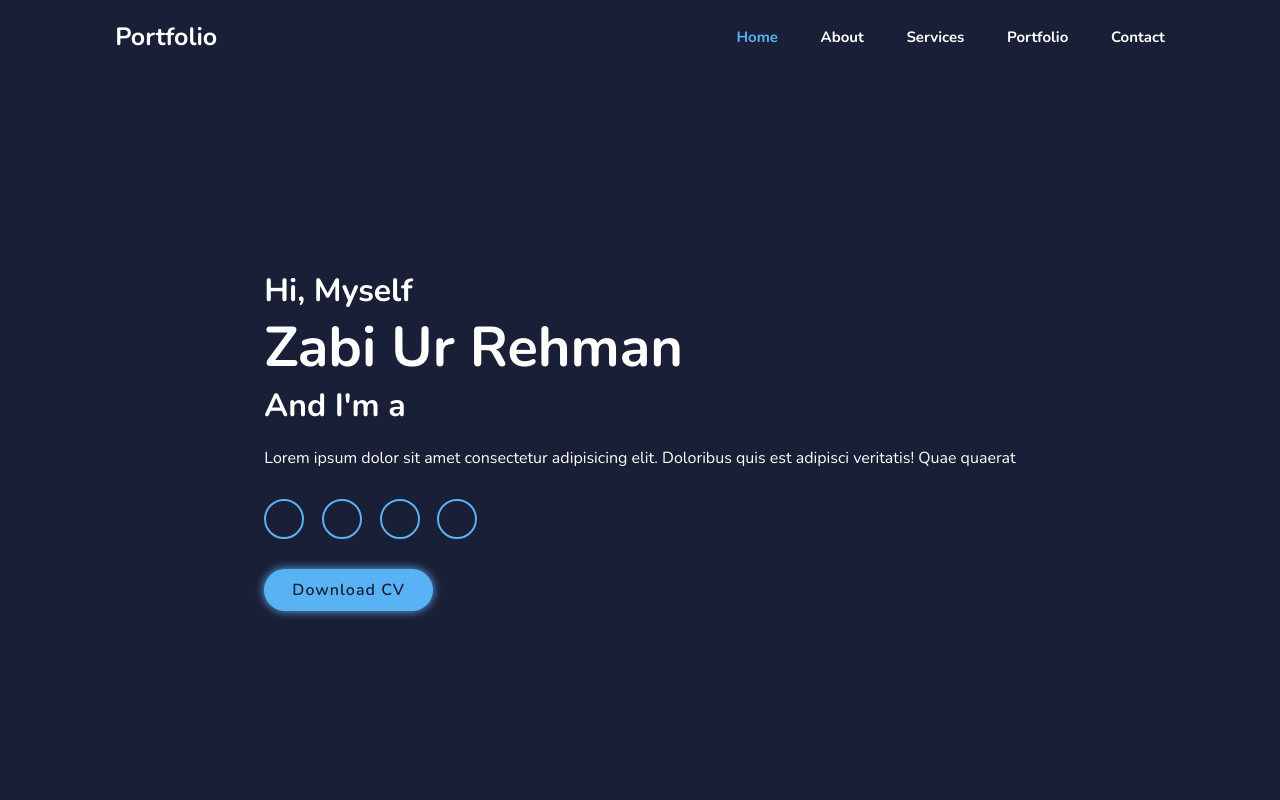
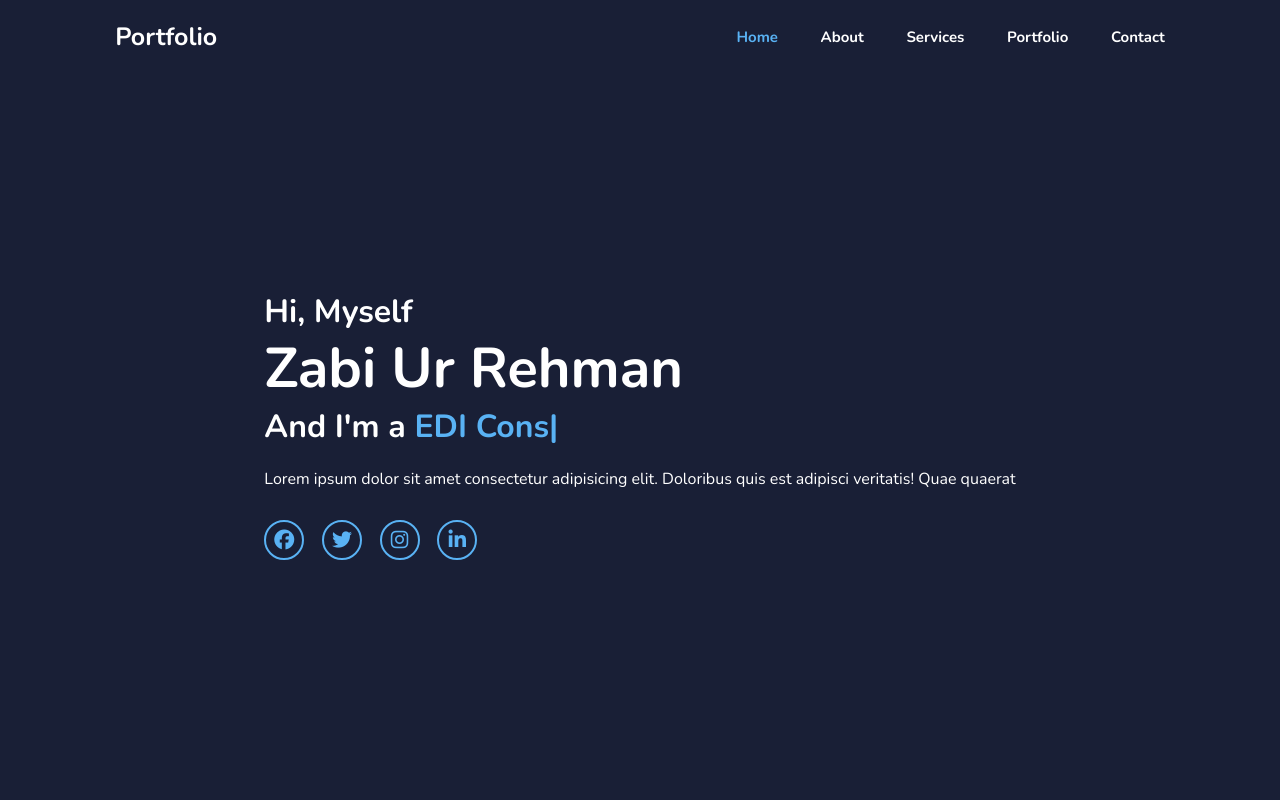
Before and after one commit to zabirehman/Portfolio, a plain HTML site: page index.html in a window 1280 px wide. Shown: the top 800 px of the page. Drawn offline with nearby package versions, Linux system fonts and the light colour scheme.

Commit message:
Update index.html

```diff
--- a/index.html
+++ b/index.html
@@ -6,7 +6,7 @@
     <title>Personal Portfolio</title>
 
     <!--Font Awesome-->
-   <!--<link rel="stylesheet" href="https://cdnjs.cloudflare.com/ajax/libs/font-awesome/6.5.1/css/all.min.css" integrity="sha512-DTOQO9RWCH3ppGqcWaEA1BIZOC6xxalwEsw9c2QQeAIftl+Vegovlnee1c9QX4TctnWMn13TZye+giMm8e2LwA==" crossorigin="anonymous" referrerpolicy="no-referrer" />-->
+   <link rel="stylesheet" href="https://cdnjs.cloudflare.com/ajax/libs/font-awesome/6.5.1/css/all.min.css" integrity="sha512-DTOQO9RWCH3ppGqcWaEA1BIZOC6xxalwEsw9c2QQeAIftl+Vegovlnee1c9QX4TctnWMn13TZye+giMm8e2LwA==" crossorigin="anonymous" referrerpolicy="no-referrer" />
 
     <!--Main Css-->
     <link rel="stylesheet" href="style.css">
@@ -40,7 +40,7 @@
                 <a href="#"><i class="fa-brands fa-instagram"></i></a>
                 <a href="https://www.linkedin.com/in/zabirehman/"><i class="fa-brands fa-linkedin-in"></i></i></a>
             </div>
-            <a href="#" class="btn">Download CV</a>
+            <!--<a href="#" class="btn">Download CV</a>-->
         </div>
 
         <!-- <div class="home-img">
@@ -151,9 +151,9 @@
             </div>
         </footer>
          <!--Scroll Reveal JS-->
-         <!--<script src="https://unpkg.com/scrollreveal"></script>-->
+         <script src="https://unpkg.com/scrollreveal"></script>
      <!--Typed JS-->
-     <!--<script src="https://unpkg.com/typed.js@2.1.0/dist/typed.umd.js"></script>-->
+     <script src="https://unpkg.com/typed.js@2.1.0/dist/typed.umd.js"></script>
         <!--Main JS-->
     <script src="script.js"></script>
 </body>
```
